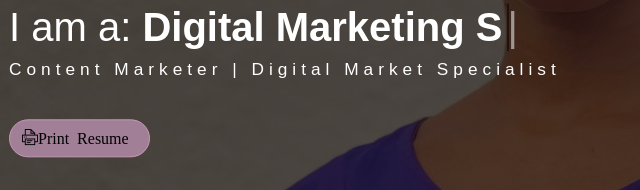
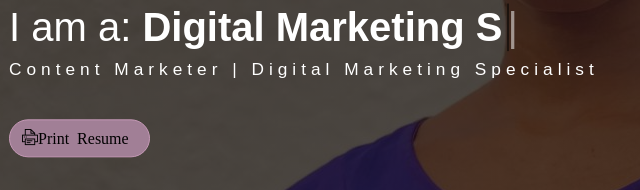
Before and after one commit to FranklynOkafor/Queen, a plain HTML site: page index.html in a window 1280 px wide. Shown: the part 299-489 px from the top of the page, 61-701 px from the left. Drawn offline with nearby package versions, Linux system fonts and the light colour scheme.

Commit message:
Change in html

```diff
--- a/index.html
+++ b/index.html
@@ -77,7 +77,7 @@
           </h1>
 
           <h6 class="header-mono">
-            Content Marketer | Digital Market Specialist
+            Content Marketer | Digital Marketing Specialist
           </h6>
           <button class="btn btn-primary btn-rounded top-btn">
             <a
```
